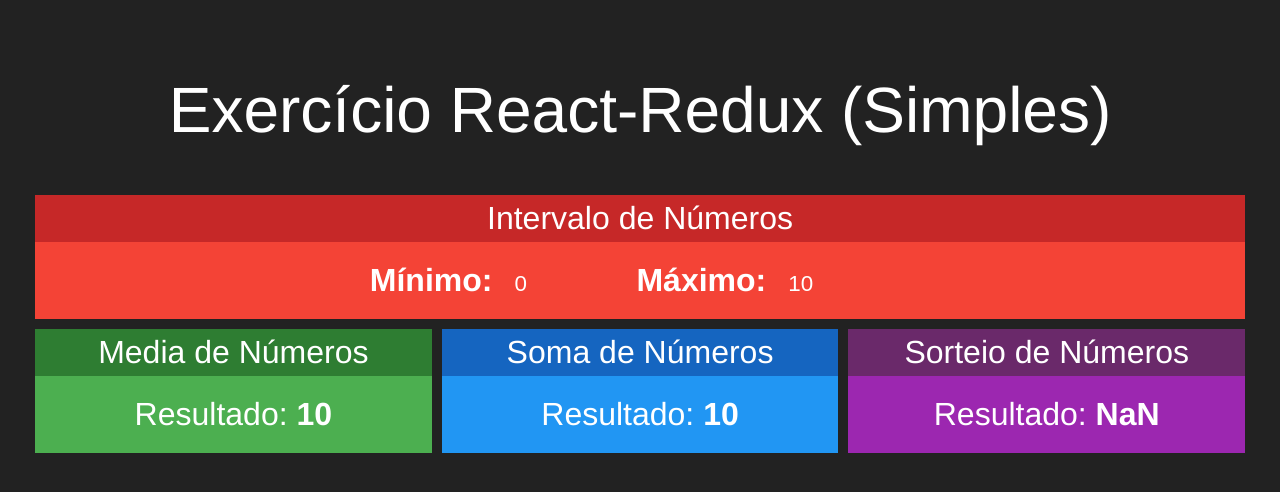
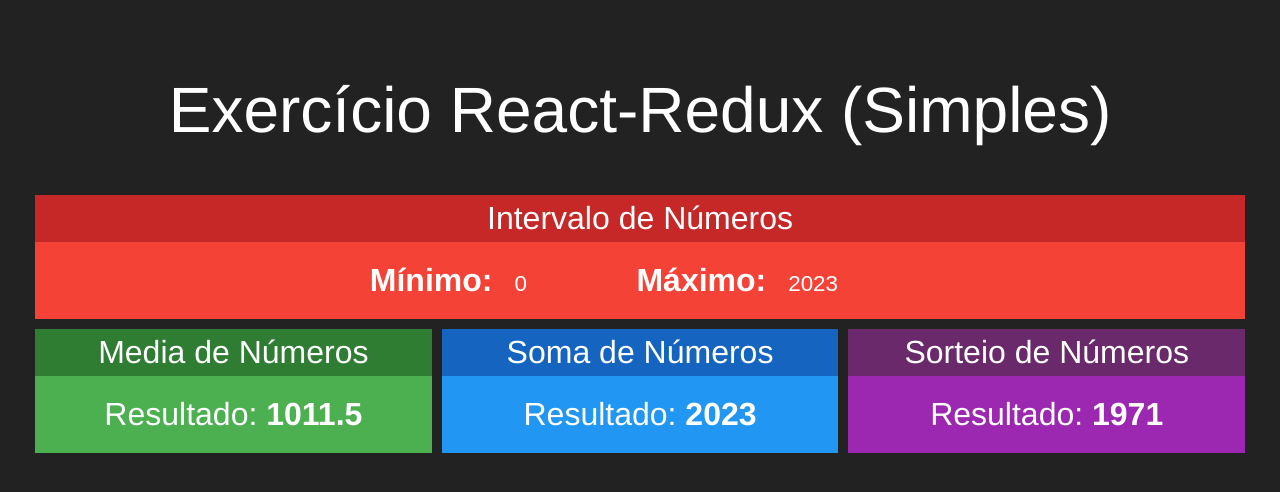
Before and after one commit to dronan/redux-simples, a React (Create React App) app: page / in a window 1280 px wide. Shown: the top 492 px of the page. Built offline with nearby package versions, Linux system fonts and the light colour scheme.

Commit message:
feat(connect): criando e conectando a store config

```diff
--- a/src/components/Intervalo.jsx
+++ b/src/components/Intervalo.jsx
@@ -1,21 +1,34 @@
 import './Intervalo.css'
 import React from 'react'
 import Card from './Card'
+import { connect } from 'react-redux'
 
-export default props => {
+const Intervalo = props => {
+
+    const { min, max } = props
 
     return (
         <Card title="Intervalo de Números" red>
             <div className="Intervalo">
                 <span>
                     <strong>Mínimo:</strong>
-                    <input type="number" value={0} readOnly />
+                    <input type="number" value={min} readOnly />
                 </span>
                 <span>
                     <strong>Máximo:</strong>
-                    <input type="number" value={10} readOnly />
+                    <input type="number" value={max} readOnly />
                 </span>
             </div>
         </Card>
     )
 }
+
+const mapStateToProps = state => {
+    return {
+        min: state.numeros.min,
+        max: state.numeros.max
+    }
+}
+
+// connect is a function "()" that returns another function "()()"
+export default connect(mapStateToProps)(Intervalo)
--- a/src/components/Media.jsx
+++ b/src/components/Media.jsx
@@ -1,16 +1,30 @@
 import React from 'react'
 import Card from './Card'
 
-export default props => {
+import { connect } from 'react-redux'
+
+const Media = props => {
+    const { min, max } = props
+    const resultado = ( min + max ) / 2
 
     return (
         <Card title="Media de Números" green>
             <div>
                 <span>
                     <span>Resultado: </span>
-                    <strong>{ 10 }</strong>
+                    <strong>{resultado}</strong>
                 </span>
             </div>
         </Card>
     )
 }
+
+const mapStateToProps = state => {
+    return {
+        min: state.numeros.min,
+        max: state.numeros.max
+    }
+}
+
+// connect is a function "()" that returns another function "()()"
+export default connect(mapStateToProps)(Media)
--- a/src/components/Soma.jsx
+++ b/src/components/Soma.jsx
@@ -1,16 +1,27 @@
 import React from 'react'
 import Card from './Card'
+import { connect } from 'react-redux'
 
-export default props => {
-
+const Soma = props => {
+    const { min, max } = props
     return (
         <Card title="Soma de Números" blue>
             <div>
                 <span>
                     <span>Resultado: </span>
-                    <strong>{ 10 }</strong>
+                    <strong>{  min + max }</strong>
                 </span>
             </div>
         </Card>
     )
 }
+
+const mapStateToProps = state => {
+    return {
+        min: state.numeros.min,
+        max: state.numeros.max
+    }
+}
+
+// connect is a function "()" that returns another function "()()"
+export default connect(mapStateToProps)(Soma)
--- a/src/components/Sorteio.jsx
+++ b/src/components/Sorteio.jsx
@@ -1,7 +1,8 @@
 import React from 'react'
 import Card from './Card'
+import { connect } from 'react-redux'
 
-export default props => {
+const Sorteio = props => {
 
     const { min, max } = props
 
@@ -20,3 +21,13 @@ export default props => {
         </Card>
     )
 }
+
+const mapStateToProps = state => {
+    return {
+        min: state.numeros.min,
+        max: state.numeros.max
+    }
+}
+
+// connect is a function "()" that returns another function "()()"
+export default connect(mapStateToProps)(Sorteio)
--- a/src/index.js
+++ b/src/index.js
@@ -4,11 +4,18 @@ import './index.css';
 import App from './App';
 import reportWebVitals from './reportWebVitals';
 
+import { Provider } from 'react-redux';
+import storeConfig from './store/storeConfig';
+
+const store = storeConfig();
+
 const root = ReactDOM.createRoot(document.getElementById('root'));
 root.render(
-  <React.StrictMode>
-    <App />
-  </React.StrictMode>
+  <Provider store={store}>
+    <React.StrictMode>
+      <App />
+    </React.StrictMode>
+  </Provider>
 );
 
 // If you want to start measuring performance in your app, pass a function
--- /dev/null
+++ b/src/store/storeConfig.js
@@ -0,0 +1,21 @@
+import { legacy_createStore as createStore, combineReducers } from "redux";
+
+const reducers = combineReducers({
+    numeros: function(state, action) {
+        console.log(state, " ", action);
+        return {
+            min: 0,
+            max: 2023
+        }
+    }, nomes: function(state, action) {
+        console.log(state, " ", action);
+        return [ 'Ana', 'Bia', 'Carlos']
+    }
+
+});
+
+function storeConfig() {
+    return createStore(reducers);
+}
+
+export default storeConfig;
```
